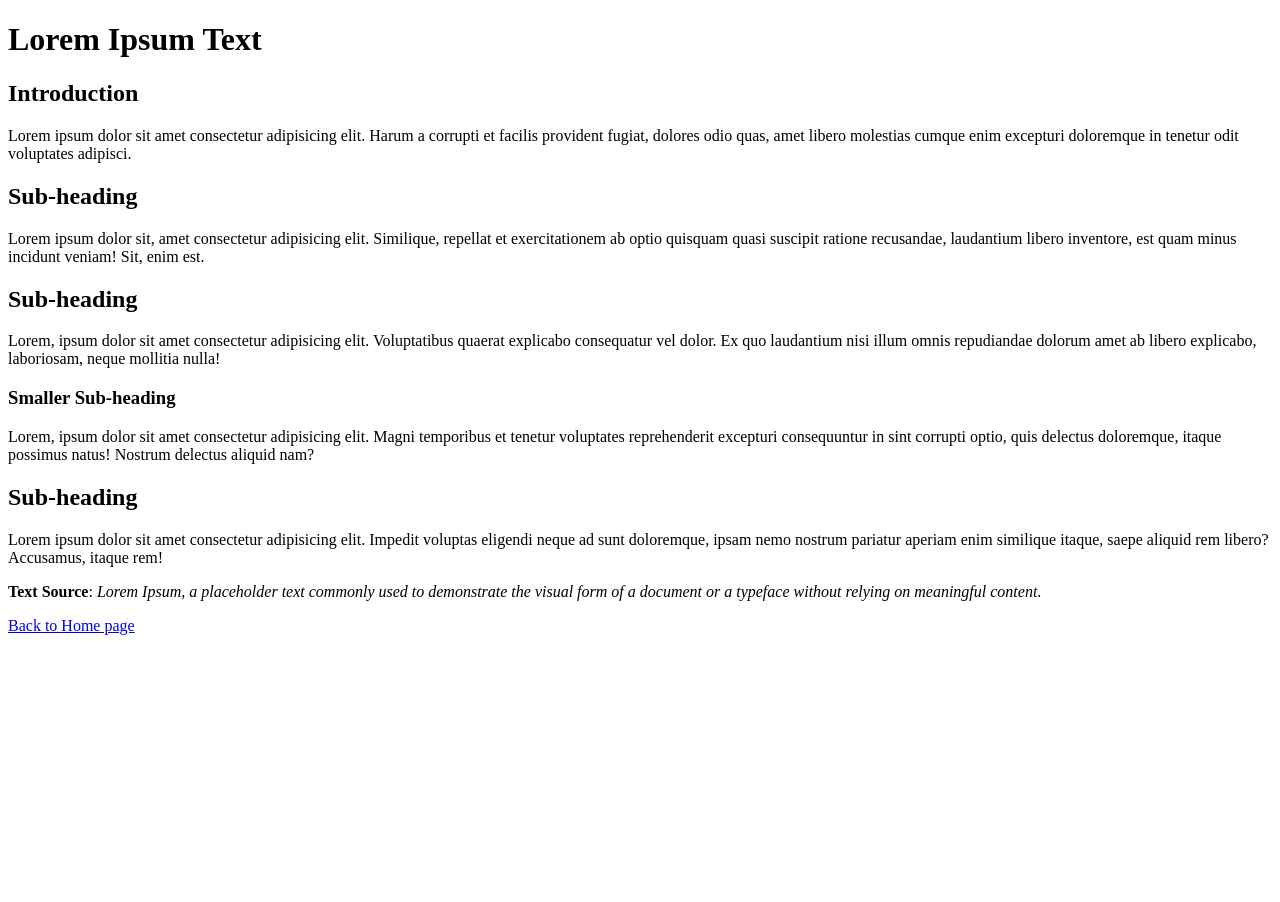
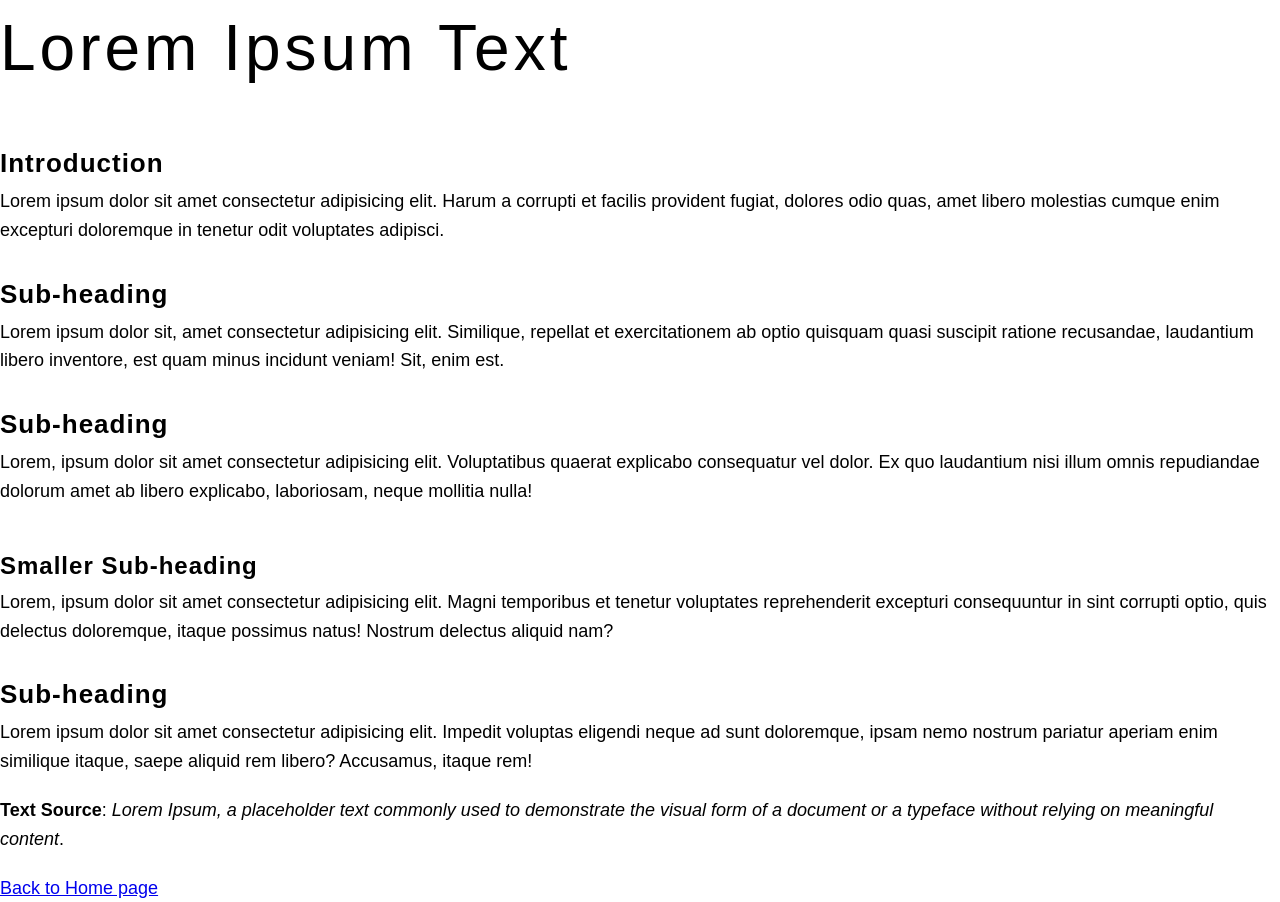
Before and after one commit to geremy0707/geremy0707.github.io, a plain HTML site: page websites/exercices/page-4.html in a window 1280 px wide. Before the commit the page ends 800 px from the top, so only its background shows below. Drawn offline with Linux system fonts and the light colour scheme.

Commit message:
Add files via upload

```diff
--- /dev/null
+++ b/websites/exercices/assets/css/style-3.css
@@ -0,0 +1,35 @@
+/*  ============= WEB BROWSER RESETS ============ */
+* { margin: 0; padding: 0; border: none }
+*, *::before, *::after { box-sizing: border-box }
+html { height: 100%; font-size: 100%; font: inherit; vertical-align: baseline;
+scroll-behavior: smooth; scroll-padding-top: 20px }
+body { max-width: 1600px; line-height: 1.5; margin-left: auto; margin-right: auto;
+min-height: 100vh; text-rendering: optimizeSpeed }
+img { width: 100%; height: auto; display: block }
+h1, h2, h3, h4 { width: 100% }
+input, button, textarea, select { font: inherit }
+
+/* ================= ENDS ================ */
+
+
+h1 {
+    font-size: 84px;
+    margin-bottom: 64px;
+    text-align: center;
+    font-weight: normal;
+    letter-spacing: 4px;
+}
+
+h2 {
+    font-size: 28px;
+    margin-bottom: 4px;
+    margin-top: 54px;
+    text-transform: uppercase;
+}
+
+p {
+    font-size: 20px;
+    font-family: sans-serif;
+    line-height: 1.6;
+    margin-bottom: 20px;
+}
--- /dev/null
+++ b/websites/exercices/assets/css/style-4.css
@@ -0,0 +1,42 @@
+/*  ============= WEB BROWSER RESETS ============ */
+* { margin: 0; padding: 0; border: none }
+*, *::before, *::after { box-sizing: border-box }
+html { height: 100%; font-size: 100%; font: inherit; vertical-align: baseline;
+scroll-behavior: smooth; scroll-padding-top: 20px }
+body { max-width: 1600px; line-height: 1.5; margin-left: auto; margin-right: auto;
+min-height: 100vh; text-rendering: optimizeSpeed }
+img { width: 100%; height: auto; display: block }
+h1, h2, h3, h4 { width: 100% }
+input, button, textarea, select { font: inherit }
+
+/* ================= ENDS ================ */
+
+body { font-family: sans-serif; }
+
+h1 {
+    font-size: 64px;
+    margin-bottom: 48px;
+    font-weight: normal;
+    letter-spacing: 4px;
+
+}
+
+h2 {
+    font-size: 26px;
+    margin-top: 30px;
+    margin-bottom: 4px;
+    letter-spacing: 1px;
+}
+
+h3 {
+    font-size: 24px;
+    margin-top: 42px;
+    margin-bottom: 4px;
+    letter-spacing: 1px;
+}
+
+p {
+    font-size: 18px;
+    line-height: 1.6;
+    margin-bottom: 20px;
+}
--- a/websites/exercices/page-4.html
+++ b/websites/exercices/page-4.html
@@ -6,6 +6,7 @@
     <meta name="viewport" content="width=device-width, initial-scale=1.0">
     <title>Lorem Ipsum Text</title>
     <meta name="description" content="A basic web page containing some placeholder text created with Lorem Ipsum.">
+    <link rel="stylesheet" href="assets/css/style-4.css">
 </head>
 
 <body>
```
Also changed, not shown: websites/exercices/page-1.html (+1 -0 lines), websites/exercices/page-2.html (+2 -1 lines), websites/exercices/page-3.html (+1 -0 lines).
